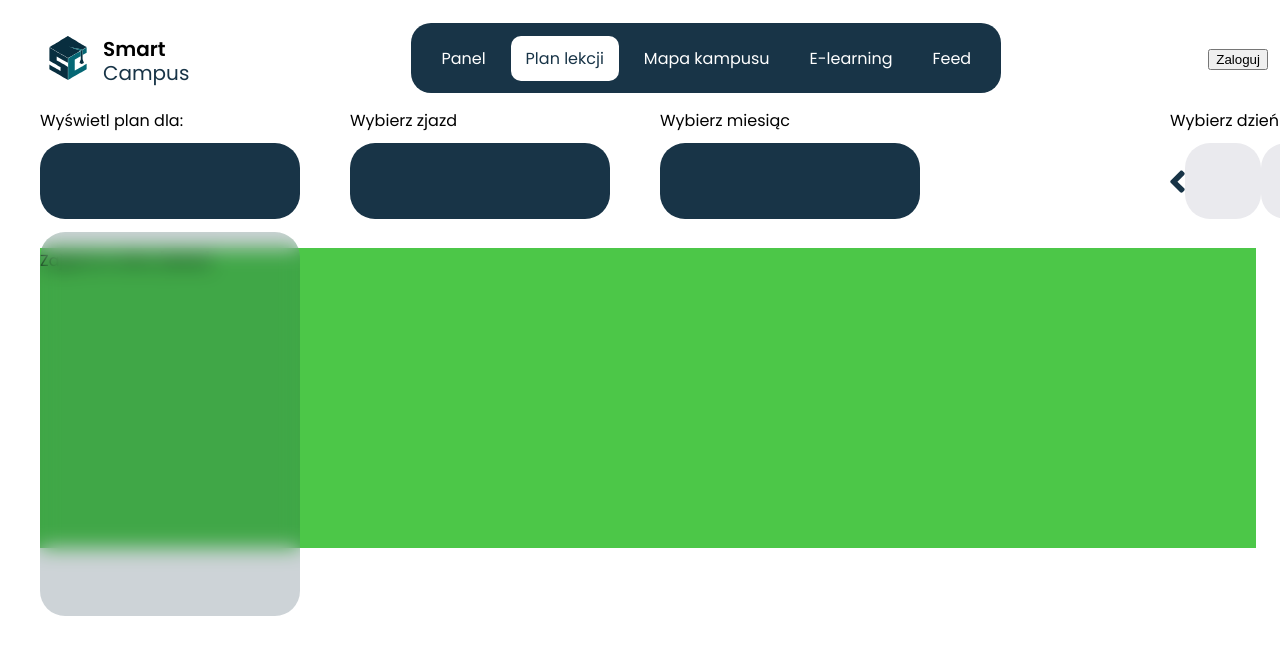
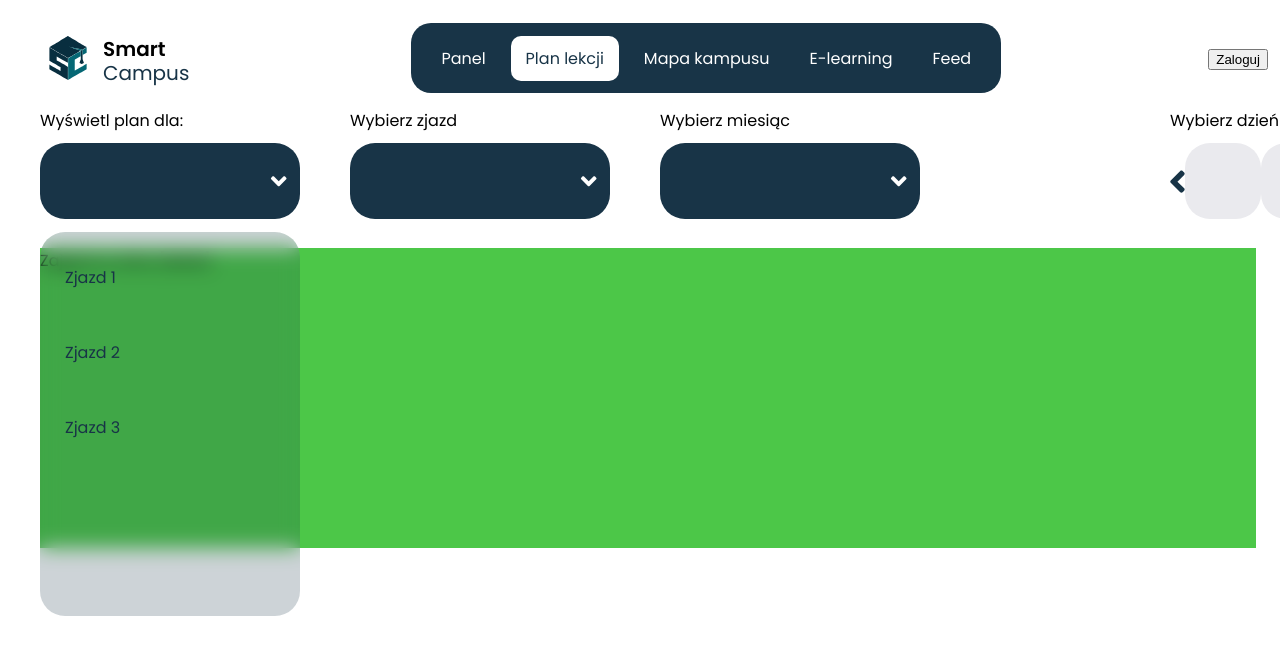
Before and after one commit to SmartCampusPANSIM/SmartCampus, a React (Vite) app: page /PlanLekcji in a window 1280 px wide. Both pictures are taken after a click on the element 170 px from the left and 181 px from the top of the page. Shown: the top 654 px of the page. Built offline with nearby package versions, Linux system fonts and the light colour scheme; no server answers.

Commit message:
Bardziej ogarnięte listy. Naprawić mruganie przy kolejnym kliknięciu.

```diff
--- a/src/PlanLekcji.css
+++ b/src/PlanLekcji.css
@@ -39,7 +39,16 @@ header {
             color: white;
             box-sizing: border-box;
             position: relative;
+            display: flex;
+            flex-direction: row;
+            gap: 20px;
+            user-select: none;
         }
+
+            .majes_header_choose-info {
+                height: 76px;
+                width: 210px;
+            }
 
         .majes_header_list__div {
             height: calc(4 * (76px + 20px));
@@ -51,10 +60,27 @@ header {
             background-color: #18344737;
             backdrop-filter: blur(10px);
             -webkit-backdrop-filter: blur(10px);
+            display: flex;
+            flex-direction: column;
+            align-items: center;
+            user-select: none;
         }
 
-
-
+            .majes_choice {
+                height: 60px;
+                width: 240px;
+                margin-top: 15px;
+                border-radius: 10px;
+                display: flex;
+                align-items: center;
+                box-sizing: border-box;
+                padding-left: 15px;
+                color:#183447;
+            }
+                .majes_choice:hover {
+                    background-color: #183447;
+                    color: white;
+                }
 
     .majes_header_choose_day__div {
         height: 120px;
--- a/src/PlanLekcji.jsx
+++ b/src/PlanLekcji.jsx
@@ -5,35 +5,35 @@ import React, { useState, useEffect, useRef } from 'react';
 function PlanLekcji() {
 
   // Wybór kierunku
-  const [isActive1, setIsActive1] = useState(false);
+  const [Active1, setActive1] = useState(false);
   const kierunekRef = useRef(null);
   const expandListKierunek = () => {
-    setIsActive1(prev => !prev);
+    setActive1(prev => !prev);
   };
 
   // Wybór zjazdu
-  const [isActive2, setIsActive2] = useState(false);
+  const [Active2, setActive2] = useState(false);
   const zjazdRef = useRef(null);
   const expandListZjazd = () => {
-    setIsActive2(prev => !prev);
+    setActive2(prev => !prev);
   };
   // Wybór miesiąca
-  const [isActive3, setIsActive3] = useState(false);
+  const [Active3, setActive3] = useState(false);
   const miesiacRef = useRef(null);
   const expandListMiesiac = () => {
-    setIsActive3(prev => !prev);
+    setActive3(prev => !prev);
   };
 
   useEffect(() => {
     function handleClickOutside(event) {
       if (kierunekRef.current && !kierunekRef.current.contains(event.target)) {
-        setIsActive1(false);
+        setActive1(false);
       }
       if (zjazdRef.current && !zjazdRef.current.contains(event.target)) {
-        setIsActive2(false);
+        setActive2(false);
       }
       if (miesiacRef.current && !miesiacRef.current.contains(event.target)) {
-        setIsActive3(false);
+        setActive3(false);
       }
     }
 
@@ -43,16 +43,26 @@ function PlanLekcji() {
     };
   }, []);
 
+
+  const alercik = () => {
+    alert('heuhue');
+  };
+
   return (
     <app className="majes_plan_lekcji">
       <header>
 
         <section className="majes_header_choose__div">
           <p>Wyświetl plan dla:</p>
-          <div className="majes_header_choose" onClick={expandListKierunek} ref={kierunekRef}>
+          <div className="majes_header_choose" onClick={expandListKierunek}>
+            <div className="majes_header_choose-info"></div>
+            <img src="./src/assets/arrow_down-white.svg"></img>
           </div>
-          {isActive1 && (
-          <div className="majes_header_list__div">
+          {Active1 && (
+          <div className="majes_header_list__div" ref={kierunekRef}>
+            <div className="majes_choice" onClick={alercik}>Zjazd 1</div>
+            <div className="majes_choice">Zjazd 2</div>
+            <div className="majes_choice">Zjazd 3</div>
           </div>
           )}
         </section>
@@ -60,20 +70,30 @@ function PlanLekcji() {
 
         <section className="majes_header_choose__div">
           <p>Wybierz zjazd</p>
-          <div className="majes_header_choose" onClick={expandListZjazd} ref={zjazdRef}>
+          <div className="majes_header_choose" onClick={expandListZjazd}>
+          <div className="majes_header_choose-info"></div>
+          <img src="./src/assets/arrow_down-white.svg"></img>
           </div>
-          {isActive2 && (
-          <div className="majes_header_list__div">
+          {Active2 && (
+          <div className="majes_header_list__div" ref={zjazdRef}>
+            <div className="majes_choice" onClick={alercik}>Zjazd 1</div>
+            <div className="majes_choice">Zjazd 2</div>
+            <div className="majes_choice">Zjazd 3</div>
           </div>
           )}
         </section>
 
         <section className="majes_header_choose__div">
           <p>Wybierz miesiąc</p>
-          <div className="majes_header_choose" onClick={expandListMiesiac} ref={miesiacRef}>
+          <div className="majes_header_choose" onClick={expandListMiesiac}>
+          <div className="majes_header_choose-info"></div>
+          <img src="./src/assets/arrow_down-white.svg"></img>
           </div>
-          {isActive3 && (
-          <div className="majes_header_list__div">
+          {Active3 && (
+          <div className="majes_header_list__div" ref={miesiacRef}>
+            <div className="majes_choice" onClick={alercik}>Zjazd 1</div>
+            <div className="majes_choice">Zjazd 2</div>
+            <div className="majes_choice">Zjazd 3</div>
           </div>
           )}
 
@@ -90,11 +110,7 @@ function PlanLekcji() {
             <div className="majes_header_choose_day"></div>
             <div className="majes_header_choose_day"></div>
             <div className="majes_header_choose_day"></div>
-
             <img src="./src/assets/arrowRight-blue.svg"></img>
-
-
-
           </div>
         </section>
 
```
Also changed, not shown: src/assets/arrow_down-white.svg (added).
